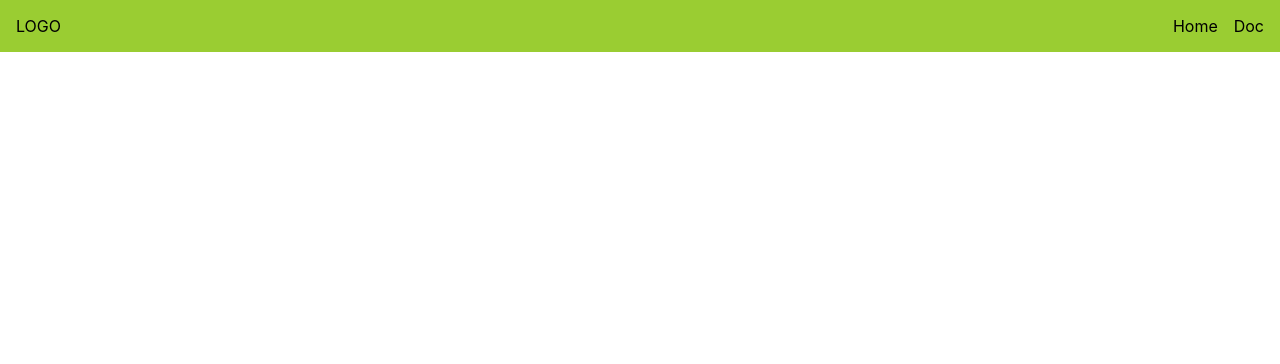
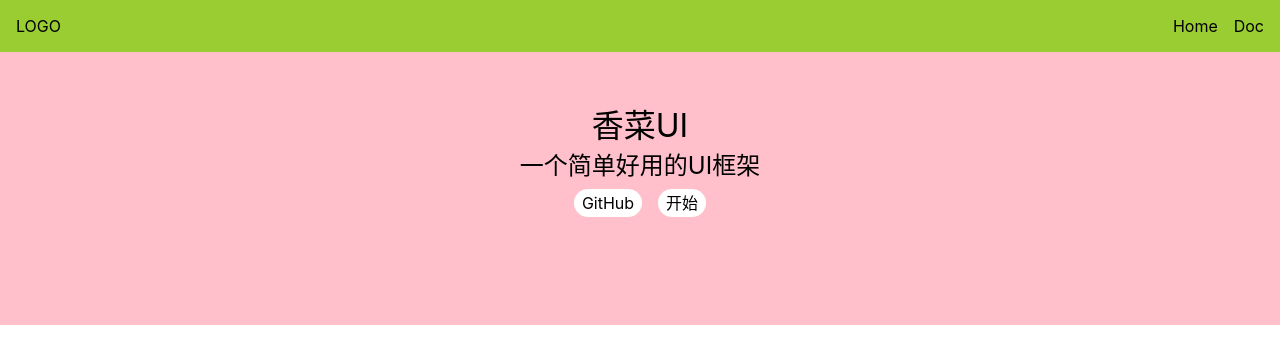
Before and after one commit to EvaLLLLL/corianderUI, a Vue app: page / in a window 1280 px wide. Shown: the top 364 px of the page. Built offline with nearby package versions, Linux system fonts and the light colour scheme.

Commit message:
完成首页样式

```diff
--- a/src/components/TopNav.vue
+++ b/src/components/TopNav.vue
@@ -47,6 +47,7 @@ export default {};
     left: 16px;
     top: 50%;
     transform: translateY(-50%);
+    z-index: 10;
   }
   @media (max-width: 500px) {
     > .logo {
--- a/src/views/Home.vue
+++ b/src/views/Home.vue
@@ -1,7 +1,13 @@
 <template>
   <TopNav />
-  <div>
-    Home页面
+  <div class="banner">
+    <img src="" alt="" />
+    <h1>香菜UI</h1>
+    <h2>一个简单好用的UI框架</h2>
+    <p class="actions">
+      <a href="">GitHub</a>
+      <router-link to="/doc">开始</router-link>
+    </p>
   </div>
 </template>
 
@@ -12,3 +18,29 @@ export default {
   components: { TopNav },
 };
 </script>
+
+<style lang="scss">
+.banner {
+  display: flex;
+  padding: 100px;
+  justify-content: center;
+  align-items: center;
+  background: pink;
+  flex-direction: column;
+  white-space: nowrap;
+  > .actions {
+    padding: 8px 0;
+    > a {
+      margin: 0 8px;
+      background: white;
+      display: inline-block;
+      $h: 28px;
+      height: $h;
+      line-height: $h;
+      height: $h;
+      border-radius: $h/2;
+      padding: 0 8px;
+    }
+  }
+}
+</style>
```
